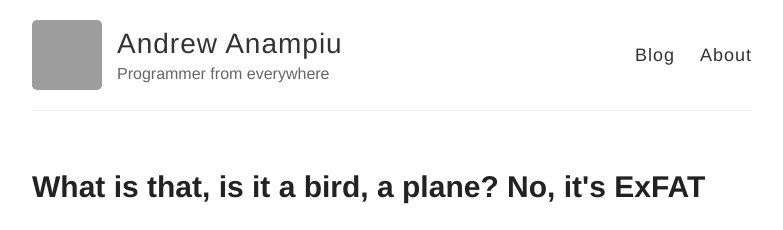
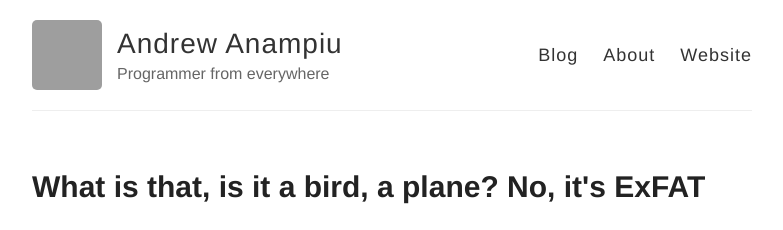
Before and after one commit to kelvinkipsang/blog, a Jekyll site: the page built from index.html, in a window 1280 px wide and 900 px high. Shown: the top 230 px of the window, without its empty margins (248-1031 px from the left). Built offline with Jekyll 4.4.1, drawn with Linux system fonts in a browser that asks for light colours; grey boxes are pictures that could not be loaded.

Commit message:
website ink

```diff
--- a/_layouts/default.html
+++ b/_layouts/default.html
@@ -1,5 +1,6 @@
 <!DOCTYPE html>
 <html>
+
 <head>
     <title>{% if page.title %}{{ page.title }} – {% endif %}{{ site.name }} – {{ site.description }}</title>
 
@@ -29,6 +30,7 @@
                 <nav>
                     <a href="{{ site.baseurl }}/">Blog</a>
                     <a href="{{ site.baseurl }}/about">About</a>
+                    <a href="http://anampiu.github.io/mywebsite/">Website</a>
                 </nav>
             </header>
         </div>
@@ -48,4 +50,5 @@
 
     {% include analytics.html %}
 </body>
+
 </html>
```
Lines whose indentation alone changed are shown as unchanged.
